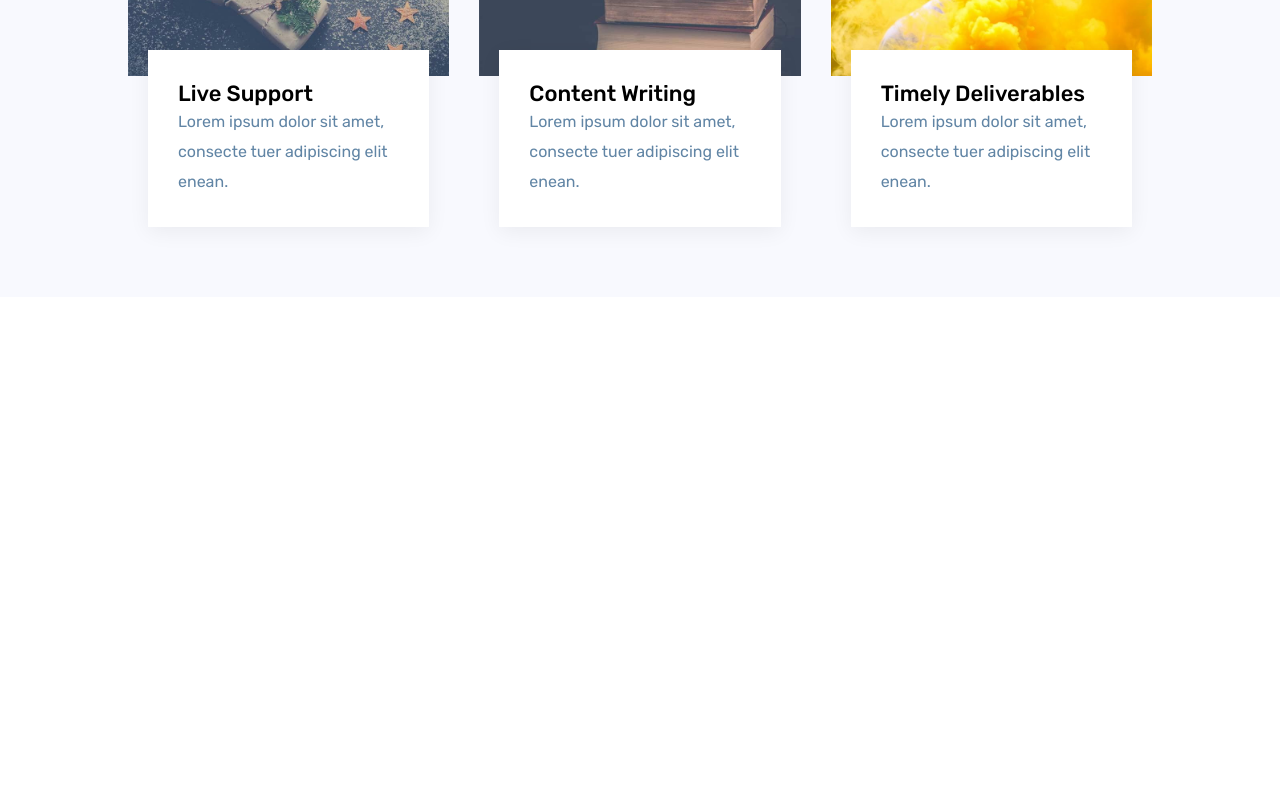
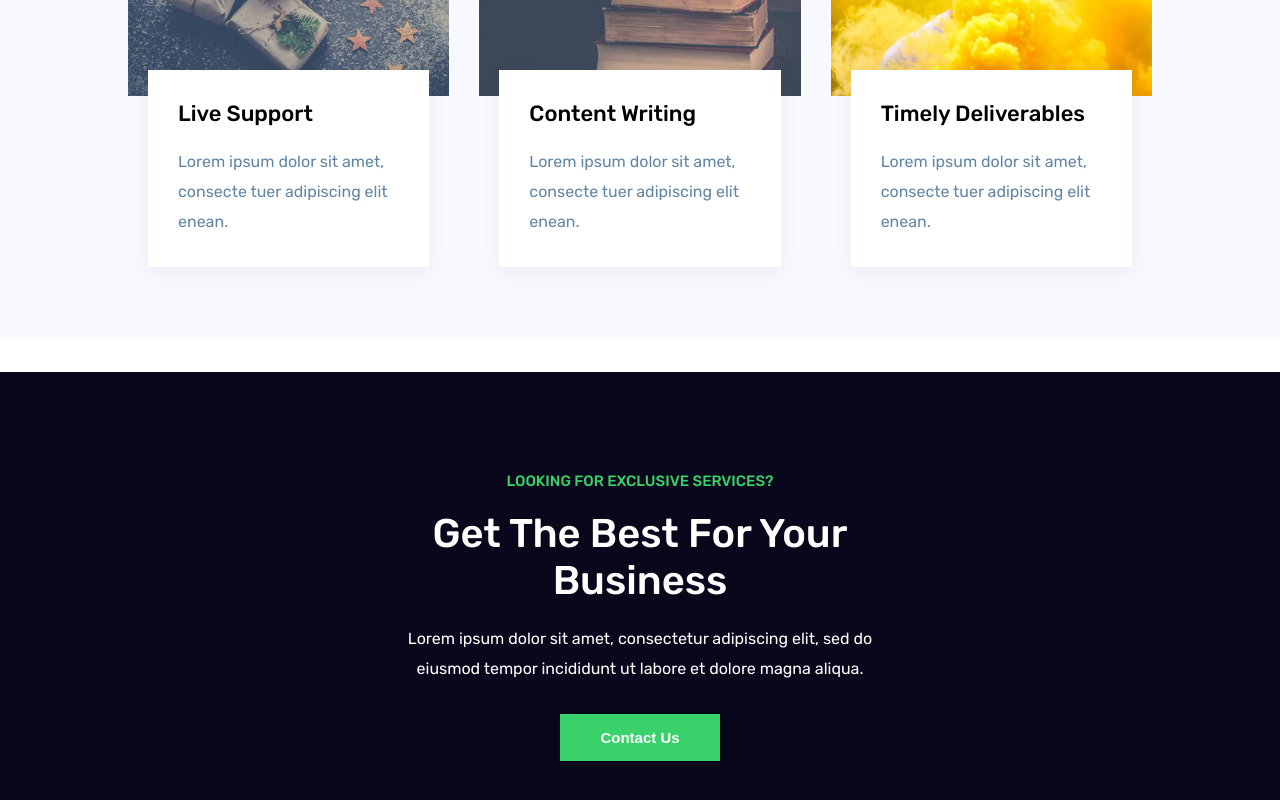
Before and after one commit to dong-geon-Lee/Toy-React-Project, a React (Create React App) app in the folder website-app/: page / in a window 1280 px wide. Shown: the part 2812-3612 px from the top of the page. Before the commit the page ends 3109 px from the top, so only its background shows below. Built offline with nearby package versions, Linux system fonts and the light colour scheme.

Commit message:
Wrapper completed

```diff
--- a/website-app/src/App.css
+++ b/website-app/src/App.css
@@ -139,6 +139,7 @@ header ul li a:hover {
   width: 100%;
   position: relative;
 }
+
 /* scale이 이미지를 더 돋보이게 해줬는데, 궁금한점은 경계 해석부분이다. */
 .home img {
   position: absolute;
@@ -370,7 +371,7 @@ h3 {
 
 .services .text {
   background-color: #fff;
-  box-shadow: 0 5px 20px 0 rgba(0 0 0 /6%);
+  box-shadow: 0 5px 20px 0 rgba(0 0 0 / 6%);
   padding: 30px;
   margin: 20px;
   margin-top: -30px;
@@ -381,6 +382,25 @@ h3 {
 .services .text h2 {
   font-weight: 500;
   font-size: 22px;
+  margin-bottom: 20px;
 }
 
 /* ----------- Services -------------- */
+
+/* ----------- Wrapper -------------- */
+.wrapper .container {
+  max-width: 40%;
+  margin: auto;
+  text-align: center;
+}
+
+.wrapper h2 {
+  font-size: 40px;
+}
+
+.wrapper p {
+  opacity: 1;
+  margin-bottom: 30px;
+}
+
+/* ----------- Wrapper  -------------- */
--- /dev/null
+++ b/website-app/src/components/home/Wrapper.jsx
@@ -0,0 +1,27 @@
+import React from "react";
+
+const data = [
+  {
+    title: "LOOKING FOR EXCLUSIVE SERVICES?",
+    heading: "Get The Best For Your Business",
+    desc: "Lorem ipsum dolor sit amet, consectetur adipiscing elit, sed do eiusmod tempor incididunt ut labore et dolore magna aliqua.",
+  },
+];
+const Wrapper = () => {
+  return (
+    <section className="branding wrapper">
+      <div className="container">
+        {data.map((val) => (
+          <div className="box">
+            <h3>{val.title}</h3>
+            <h2>{val.heading}</h2>
+            <p>{val.desc}</p>
+            <button className="primary-btn">Contact Us</button>
+          </div>
+        ))}
+      </div>
+    </section>
+  );
+};
+
+export default Wrapper;
--- a/website-app/src/components/pageContent/Homepages.jsx
+++ b/website-app/src/components/pageContent/Homepages.jsx
@@ -3,6 +3,7 @@ import About from "../home/about/About";
 import Branding from "../home/Branding";
 import Home from "../home/homes/Home";
 import Service from "../home/services/Service";
+import Wrapper from "../home/Wrapper";
 
 const Homepages = () => {
   return (
@@ -11,6 +12,7 @@ const Homepages = () => {
       <Branding />
       <About />
       <Service />
+      <Wrapper />
     </>
   );
 };
```
Also changed, not shown: website-app/src/components/home/Skill.jsx (added).
